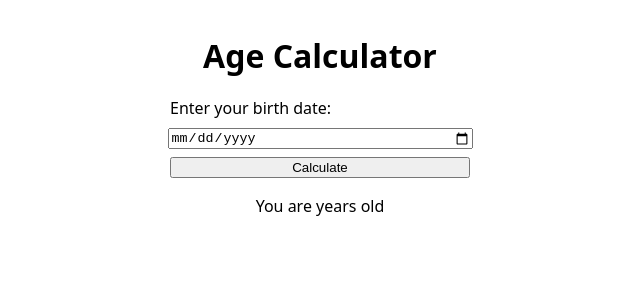
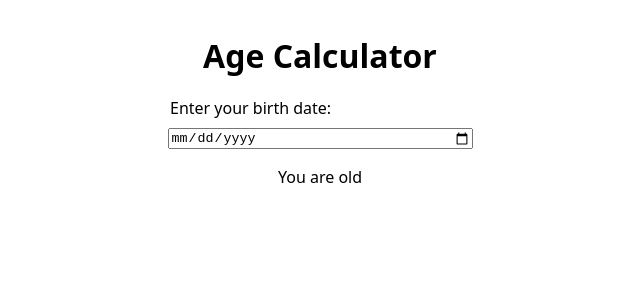
Before and after one commit to massivenobody/age-calculator, a React (Vite) app: page / in a window 1280 px wide. Shown: the top 300 px of the page, without its empty margins (320-960 px from the left). Built offline with nearby package versions, Linux system fonts and the light colour scheme.

Commit message:
feat: added state to calculator
- Calculator knows the birth date set.
- Picking a different date updates state in calculator.

```diff
--- a/src/components/AgeCalculator.tsx
+++ b/src/components/AgeCalculator.tsx
@@ -1,13 +1,27 @@
+import { useState } from 'react';
+
 function AgeCalculator() {
+  const [birthDate, setBirthDate] = useState<string>('');
+
+  function handleBirthDateChange(e: React.ChangeEvent<HTMLInputElement>) {
+    const newDate = e.target.value;
+    setBirthDate(newDate);
+  }
+
   return (
     <div className="age-calculator">
       <h1>Age Calculator</h1>
       <div className="age-calculator-picker">
         <label htmlFor="date-of-birth">Enter your birth date:</label>
-        <input type="date" id="date-of-birth" />
-        <button>Calculate</button>
+        <input
+            type="date"
+            id="date-of-birth"
+            aria-label="Date of birth"
+            value={birthDate}
+            onChange={handleBirthDateChange}
+        />
       </div>
-        <p className="age-result">You are <span id="age-calculated"></span> years old</p>
+        <p className="age-result">You are <span id="age-calculated"></span> old</p>
     </div>
   )
 }
```
